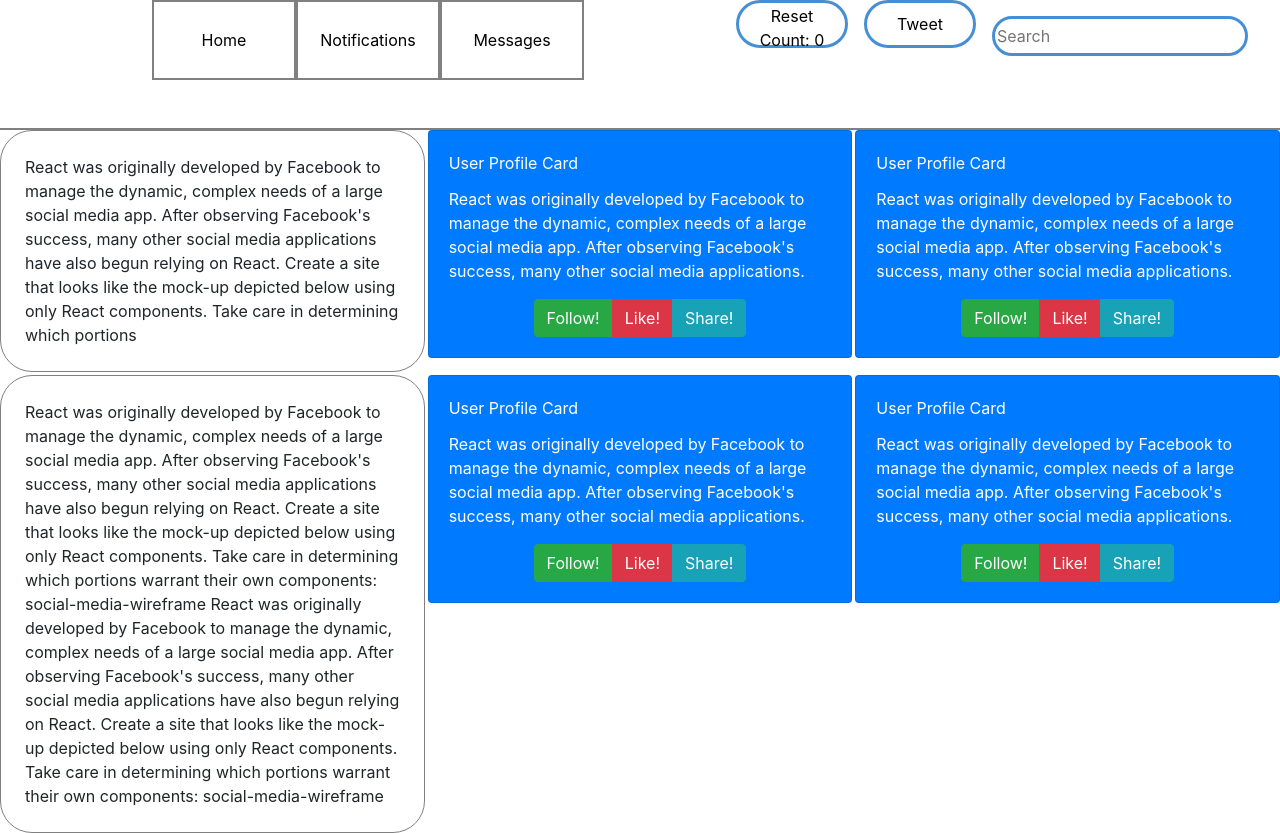
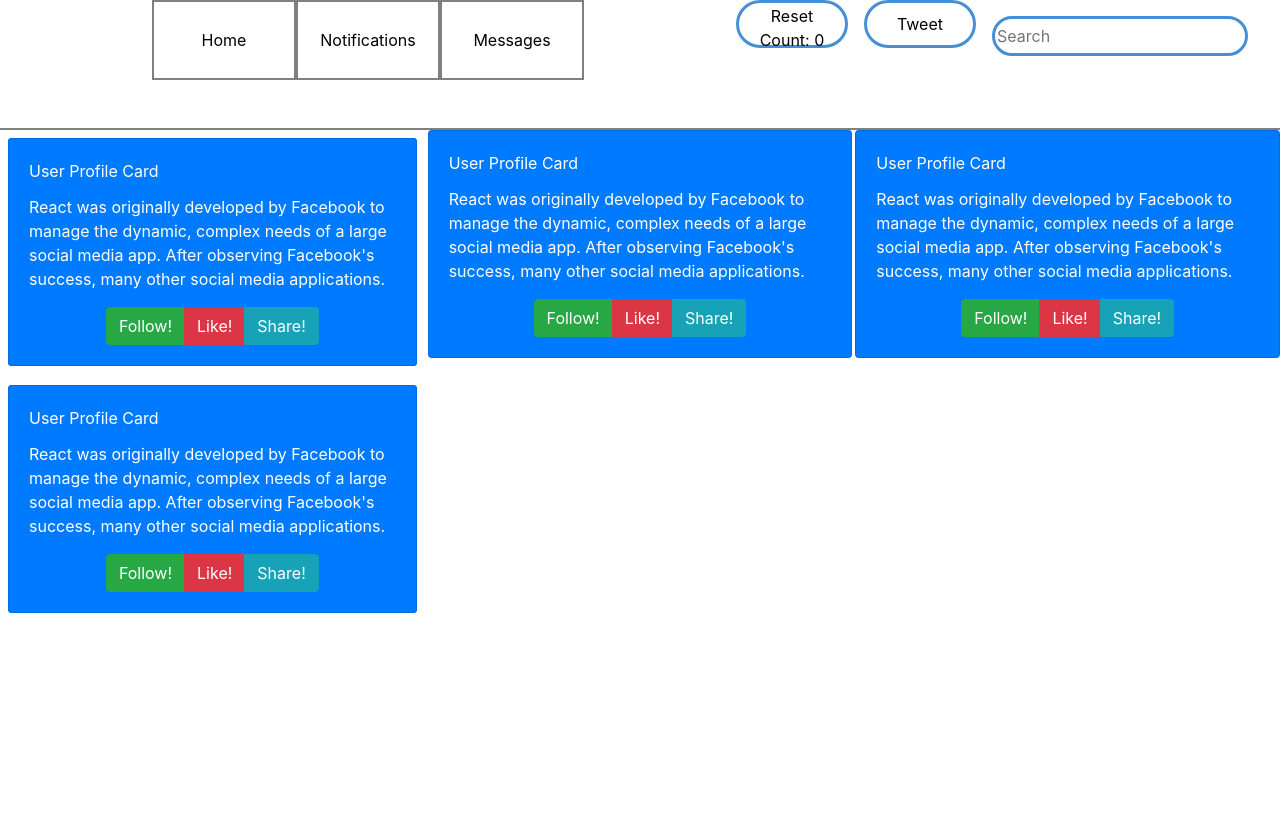
Before and after one commit to lmschless/social-media-mockup, a React (Create React App) app: page / in a window 1280 px wide. After the commit the page ends 800 px from the top, so only its background shows below. Built offline with nearby package versions, Linux system fonts and the light colour scheme.

Commit message:
working on layout of earlier commit. Need to update the grid position for each card.

```diff
--- a/src/components/Header.js
+++ b/src/components/Header.js
@@ -34,7 +34,7 @@ export default class Header extends Component {
 	};
 	render() {
 		const headerStyles = {
-			height: '15vh',
+			height: '7em',
 			paddingBottom: '8em',
 			borderBottom: '.15em solid gray',
 			textAlign: 'center'
--- a/src/components/MiddleSection.js
+++ b/src/components/MiddleSection.js
@@ -1,49 +1,38 @@
 import React from 'react';
+import ProfileBadge from './ProfileBadge';
 
 export default function Section() {
 	const sectionStyles = {
-		display: 'grid',
-		gridTemplateColumns: '1fr',
-		gridTemplateRows: '1fr 1.8fr',
-		gridColumnGap: '12px',
-		gridRowGap: '15px',
-		alignItems: 'center',
-		justifyContent: 'center'
+		// display: 'grid',
+		// gridTemplateColumns: '1fr',
+		// gridTemplateRows: '1fr 1.8fr',
+		// gridColumnGap: '12px',
+		// gridRowGap: '15px',
+		// alignItems: 'center',
+		// justifyContent: 'center'
 	};
 	const topCard = {
 		gridArea: '1/1/2/2',
-		border: '.5px solid gray',
-		borderRadius: '2em 2em 2em 2em',
-		padding: '1.5em'
+		padding: '.5em'
+		// borderRadius: '2em 2em 2em 2em',
+		// padding: '1.5em',
 		// border: '.15em solid gray'
 	};
 	const bottomCard = {
 		gridArea: '2/1/3/2',
-		border: '.5px solid gray',
-		borderRadius: '2em 2em 2em 2em',
-		padding: '1.5em'
+		padding: '.5em'
+
+		// border: '.5px solid gray',
+		// borderRadius: '2em 2em 2em 2em',
+		// padding: '1.5em'
 	};
 	return (
 		<React.Fragment>
 			<div style={topCard}>
-				React was originally developed by Facebook to manage the dynamic, complex
-				needs of a large social media app. After observing Facebook's success, many
-				other social media applications have also begun relying on React. Create a
-				site that looks like the mock-up depicted below using only React components.
-				Take care in determining which portions
+				<ProfileBadge />
 			</div>
 			<div style={bottomCard}>
-				React was originally developed by Facebook to manage the dynamic, complex
-				needs of a large social media app. After observing Facebook's success, many
-				other social media applications have also begun relying on React. Create a
-				site that looks like the mock-up depicted below using only React components.
-				Take care in determining which portions warrant their own components:
-				social-media-wireframe React was originally developed by Facebook to manage
-				the dynamic, complex needs of a large social media app. After observing
-				Facebook's success, many other social media applications have also begun
-				relying on React. Create a site that looks like the mock-up depicted below
-				using only React components. Take care in determining which portions warrant
-				their own components: social-media-wireframe
+				<ProfileBadge />
 			</div>
 		</React.Fragment>
 	);
--- a/src/components/RightSection.js
+++ b/src/components/RightSection.js
@@ -3,19 +3,27 @@ import ProfileBadge from './ProfileBadge';
 
 export default function Section() {
 	const sectionStyles = {
-		display: 'grid',
-		gridTemplateColumns: '1fr',
-		gridTemplateRows: '1fr 1fr',
-		gridColumnGap: '12px',
-		gridRowGap: '15px',
-		alignItems: 'center'
+		// display: 'grid',
+		// gridTemplateColumns: '1fr',
+		// gridTemplateRows: '1fr 1fr',
+		// gridColumnGap: '12px',
+		// gridRowGap: '15px',
+		// alignItems: 'center'
+	};
+	const topCard = {
+		gridArea: '1/1/2/2',
+		padding: '.5em'
+		// borderRadius: '2em 2em 2em 2em',
+		// padding: '1.5em',
+		// border: '.15em solid gray'
 	};
 	const bottomCard = {
-		gridArea: '2 / 3 / 3 / 4'
-		// border: '.15em solid gray'
-	};
-	const topCard = {
-		gridArea: '1 / 3 / 2 / 4'
+		gridArea: '2/1/3/2',
+		padding: '.5em'
+
+		// border: '.5px solid gray',
+		// borderRadius: '2em 2em 2em 2em',
+		// padding: '1.5em'
 	};
 	return (
 		<React.Fragment>
```
Also changed, not shown: src/components/Body.js (deleted, +0 -31 lines).
